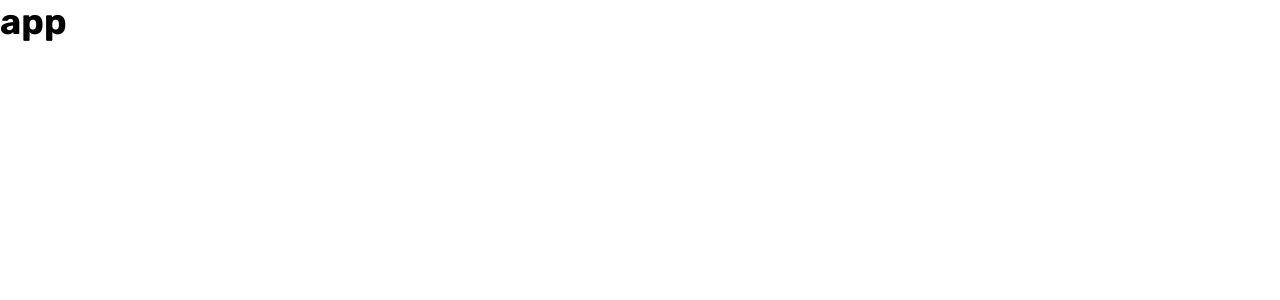
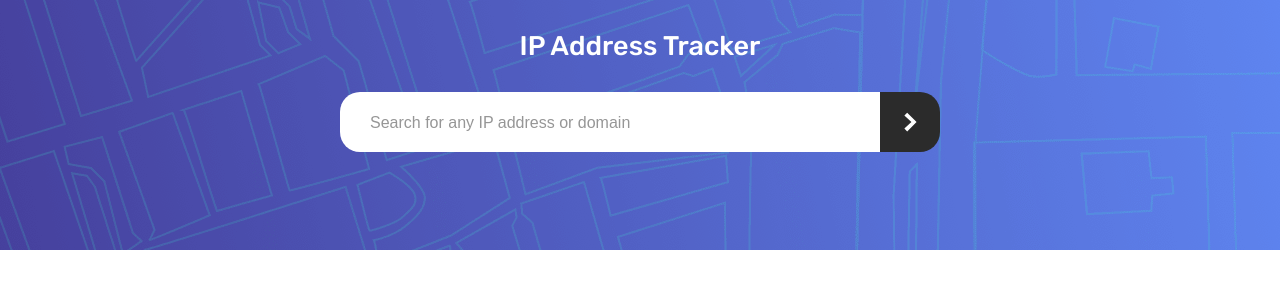
Before and after one commit to bartek-dec/ip-address-tracker, a React (Create React App) app: page / in a window 1280 px wide. Shown: the top 300 px of the page. Built offline with nearby package versions, Linux system fonts and the light colour scheme.

Commit message:
added Form component

```diff
--- a/src/App.js
+++ b/src/App.js
@@ -1,6 +1,8 @@
+import LandingPage from "./pages/LandingPage";
+
 function App() {
     return (
-        <h1>app</h1>
+        <LandingPage/>
     );
 }
 
--- /dev/null
+++ b/src/components/Form.js
@@ -0,0 +1,19 @@
+import React from 'react';
+import {GoChevronRight} from 'react-icons/go';
+
+const Form = () => {
+    return (
+        <section className='section'>
+            <h1 className='section-title'>IP Address Tracker</h1>
+            <form className='form center'>
+                <input type='text' className='form-input'
+                placeholder='Search for any IP address or domain'/>
+                <button type='submit' className='btn'>
+                    <GoChevronRight/>
+                </button>
+            </form>
+        </section>
+    );
+};
+
+export default Form;
--- /dev/null
+++ b/src/components/index.js
@@ -0,0 +1,3 @@
+import Form from "./Form";
+
+export {Form}
--- a/src/index.css
+++ b/src/index.css
@@ -4,6 +4,9 @@
     --very-dark-gray: hsl(0, 0%, 17%);
     --dark-gray: hsl(0, 0%, 59%);
     --white: #fff;
+
+    --border-radius: 2rem;
+    --transition: 0.25s all linear;
 }
 
 *, ::before, ::after {
@@ -26,3 +29,82 @@ img {
     width: 100%;
     display: block;
 }
+
+.center {
+    margin: 0 auto;
+}
+
+/*==============*/
+/*= Main
+/*==============*/
+.main {
+    min-height: 100vh;
+}
+
+/*==============*/
+/*= Form
+/*==============*/
+.section {
+    height: 25rem;
+    padding-top: 3rem;
+    background-image: url("./images/pattern-bg.png");
+    background-repeat: no-repeat;
+    background-position: center;
+    background-size: cover;
+}
+
+.section-title {
+    color: var(--white);
+    font-weight: 500;
+    text-align: center;
+    margin-bottom: 3rem;
+}
+
+.form {
+    width: 85vw;
+    max-width: 60rem;
+
+    display: grid;
+    grid-template-columns: 1fr 6rem;
+}
+
+.form-input {
+    height: 6rem;
+    padding-left: 3rem;
+    border: none;
+    border-top-left-radius: var(--border-radius);
+    border-bottom-left-radius: var(--border-radius);
+    cursor: pointer;
+
+    font-size: inherit;
+    color: var(--very-dark-gray);
+}
+
+.form-input:focus{
+    outline: 2px solid var(--dark-gray);
+    outline-offset: -2px;
+}
+
+.form-input::placeholder {
+    font-size: 1.6rem;
+    color: var(--dark-gray);
+}
+
+.btn {
+    border: none;
+    border-bottom-right-radius: var(--border-radius);
+    border-top-right-radius: var(--border-radius);
+    background-color: var(--very-dark-gray);
+    color: var(--white);
+    font-size: 3rem;
+    transition: var(--transition);
+
+    display: flex;
+    justify-content: center;
+    align-items: center;
+}
+
+.btn:hover {
+    cursor: pointer;
+    background-color: hsl(0, 0%, 27%);;
+}
--- /dev/null
+++ b/src/pages/LandingPage.js
@@ -0,0 +1,12 @@
+import React from 'react';
+import {Form} from '../components';
+
+const LandingPage = () => {
+    return (
+        <main className='main'>
+            <Form/>
+        </main>
+    );
+};
+
+export default LandingPage;
```
